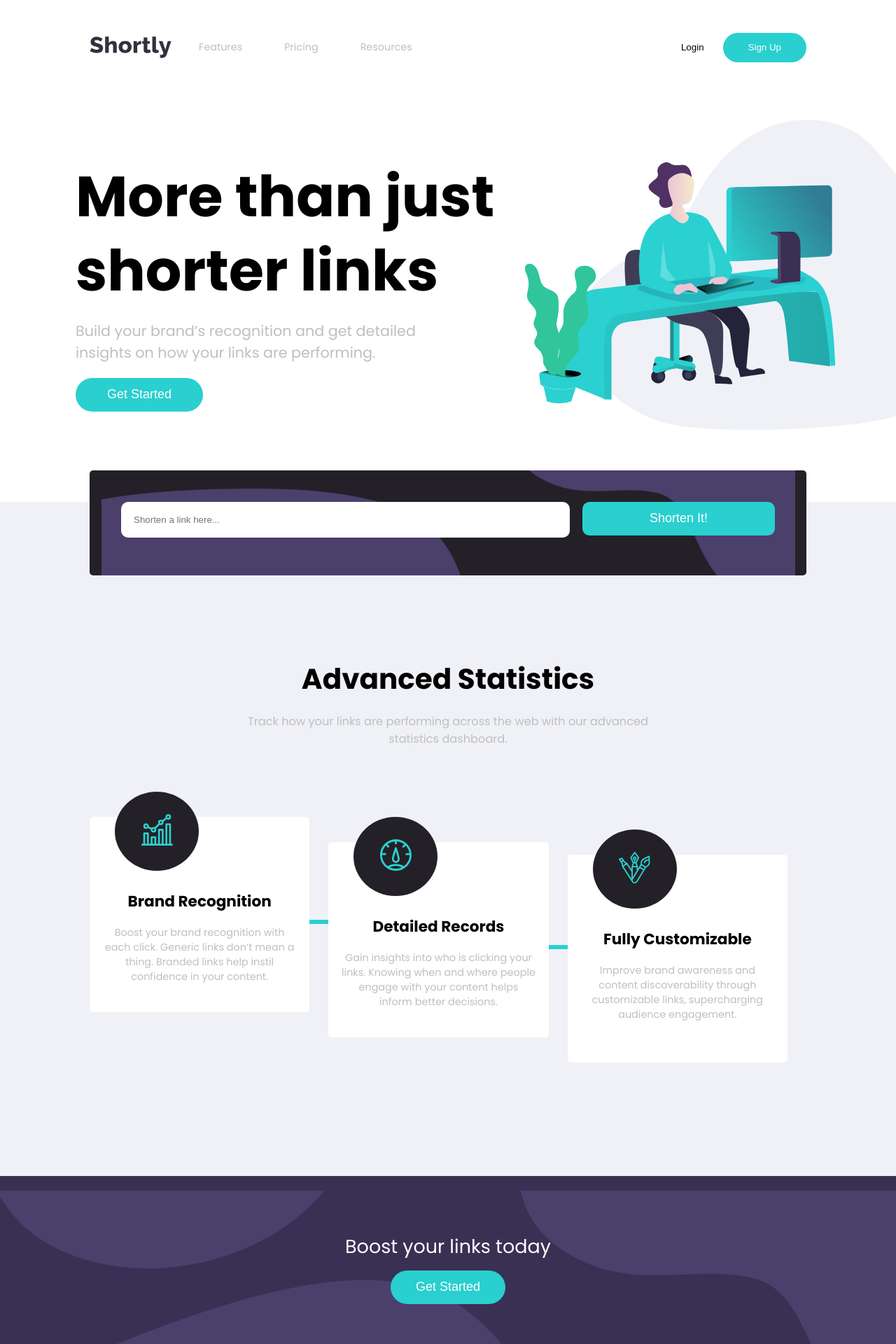
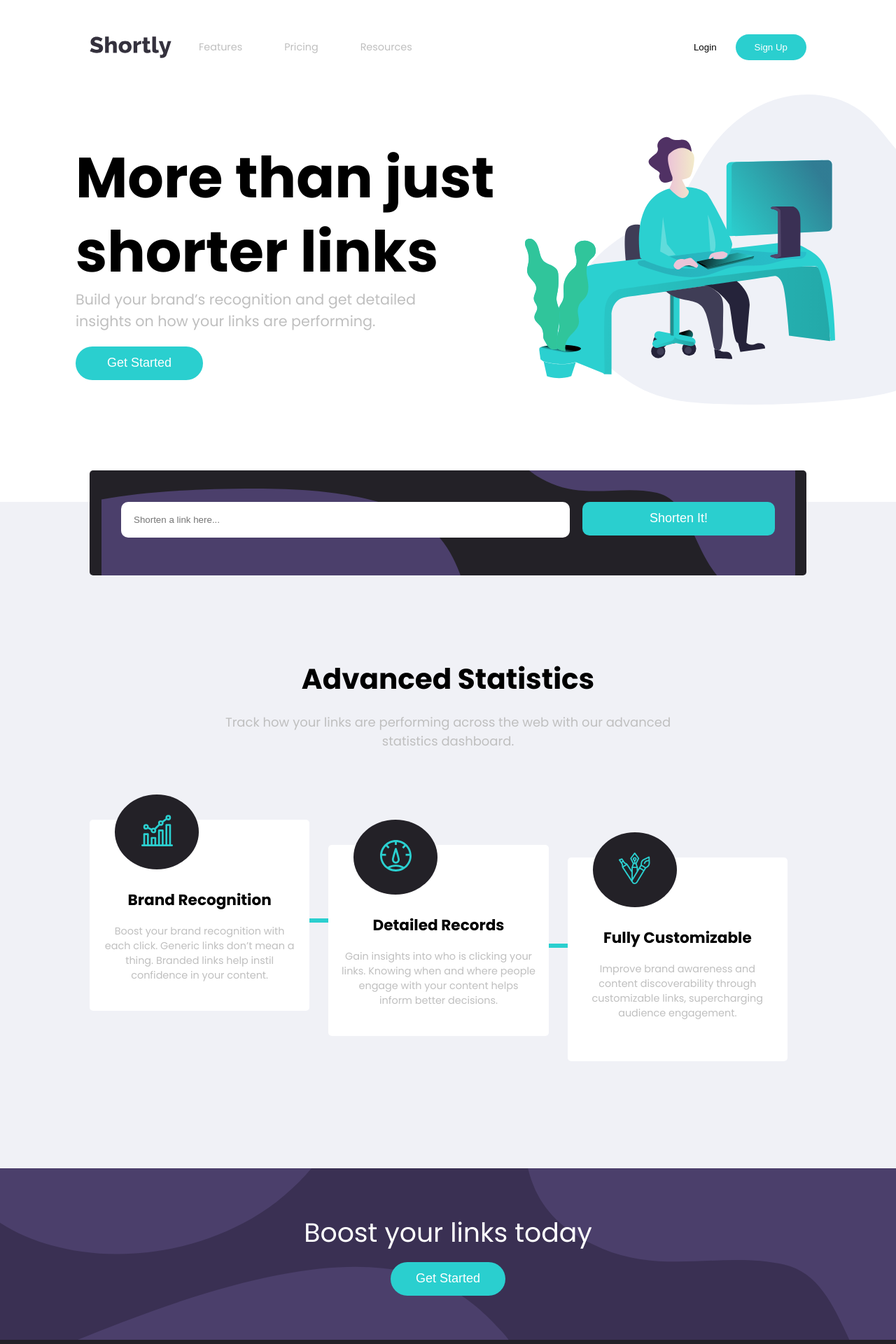
Before and after one commit to abe-m1/url-shortening-webpage, a Vue app: page / in a window 1280 px wide. Shown: the top 1920 px of the page at 70% size. Built offline with nearby package versions, Linux system fonts and the light colour scheme.

Commit message:
desktop styling

```diff
--- a/src/components/Action.vue
+++ b/src/components/Action.vue
@@ -18,15 +18,15 @@ export default {
 .action {
   width: 100%;
   margin: auto;
-  padding: 9rem 2rem;
+  padding: 7rem 2rem;
   text-align: center;
    background: url(../../images/bg-boost-mobile.svg) no-repeat center center;
-    background-size: contain;
+    background-size: cover;
     background-color: #3a3053;
 
   @include respond(tab-port) {
      background: url(../../images/bg-boost-desktop.svg) no-repeat center center;
-    background-size: contain;
+    background-size: cover;
     background-color: #3a3053;
   }
 
@@ -36,12 +36,15 @@ export default {
   font-size: 3rem;
   color: white;
   margin-bottom: 1.5rem;
+  @include respond(tab-port) {
+     font-size: 4.2rem;
+  }
 }
 
 .action button {
   background-color: $cyan;
   color: white;
-   font-size: 2rem;
+  font-size: 2rem;
   display: block;
   padding: 1.5rem 4rem;
   border-radius: 100px;
--- a/src/components/Footer.vue
+++ b/src/components/Footer.vue
@@ -47,7 +47,7 @@ export default {
   background-color: #232027;
   width: 100%;
   margin: auto;
-  padding: 5rem 2rem;
+  padding: 6rem 2rem;
 
 
 }
@@ -68,7 +68,7 @@ export default {
   width: 13rem;
 
   @include respond(tab-port) {
-    height: 5rem;
+    height: 4.3rem;
     margin-top: 4rem;
   }
 }
--- a/src/components/Header.vue
+++ b/src/components/Header.vue
@@ -74,7 +74,6 @@ export default {
     width: 100%;
     margin: auto;
     padding: 3rem 0;
-    margin-bottom: 4rem;
   }
 
   &__logo {
@@ -167,7 +166,7 @@ export default {
 .header-button {
   background-color: $cyan;
   color: white;
-  padding: 1.5rem 4rem;
+  padding: 1.2rem 3rem;
   border: none;
   border-radius: 100px;
   transition: 0.3s;
--- a/src/components/Hero.vue
+++ b/src/components/Hero.vue
@@ -35,11 +35,15 @@ export default {
 
   @include respond(tab-port) {
       display: flex;
-      margin-bottom: 8rem;
+      margin-bottom: 12rem;
   }
 }
 .hero img {
   margin-bottom: 3rem;
+  width: 92%;
+  @include respond(tab-port) {
+    width: 100%;
+  }
 
 }
 
@@ -78,6 +82,7 @@ export default {
   @include respond(tab-port) {
     font-size: 9rem;
     text-align: left;
+    margin-bottom: 0;
   }
 }
 
@@ -86,7 +91,7 @@ export default {
   text-align: center;
   margin-bottom: 2.3rem;
   color: $gray;
-  width: 60%;
+  width: 80%;
 
   @include respond(tab-port) {
     font-size: 2.3rem;
--- a/src/components/Shorten.vue
+++ b/src/components/Shorten.vue
@@ -74,7 +74,7 @@ export default {
 .shorten {
   width: 90%;
   margin: 0 auto;
-  padding: 2rem;
+  padding: 3rem;
   border-radius: 5px;
   z-index: 5;
   background: url(../../images/bg-shorten-mobile.svg) no-repeat center center;
--- a/src/components/Statistics.vue
+++ b/src/components/Statistics.vue
@@ -53,12 +53,13 @@ export default {
 <style scoped lang="scss">
 .statistics {
  background-color: #f0f1f6;
- padding-top: 8rem;
- padding-bottom: 2rem;
+ padding-top: 6.5rem;
+//  padding-bottom: 2rem;
  text-align: center;
 
  @include respond(tab-port) {
-     padding-bottom: 8rem;
+     padding-bottom: 7rem;
+     padding-top: 8rem;
   }
 }
 
@@ -73,7 +74,7 @@ export default {
 
 .statistics-sub {
   margin-bottom: 8rem;
-  font-size: 1.8rem;
+  font-size: 2rem;
   color: $gray;
 
    @include respond(tab-port) {
@@ -147,22 +148,31 @@ export default {
 }
 
 .image-circle {
-  padding: 32px 18px;
+  padding: 29px 10px;
   background-color: $veryDarkViolet;
   border-radius: 50%;
   // width: 30%;
-  width: 120px;
+  width: 100px;
   margin: auto;
   margin-top: -6rem;
   margin-bottom: 3rem;
 
+   @include respond(tab-port) {
+      width: 120px;
+   }
+
   &:nth-child(1) {
+    @include respond(tab-port) {
       margin-left: 2rem;
+    }
     }
 }
 
 .image-circle img {
-  width: 45px;
+   width: 35px;
+   @include respond(tab-port) {
+      width: 45px;
+   }
 }
 
 </style>
```
